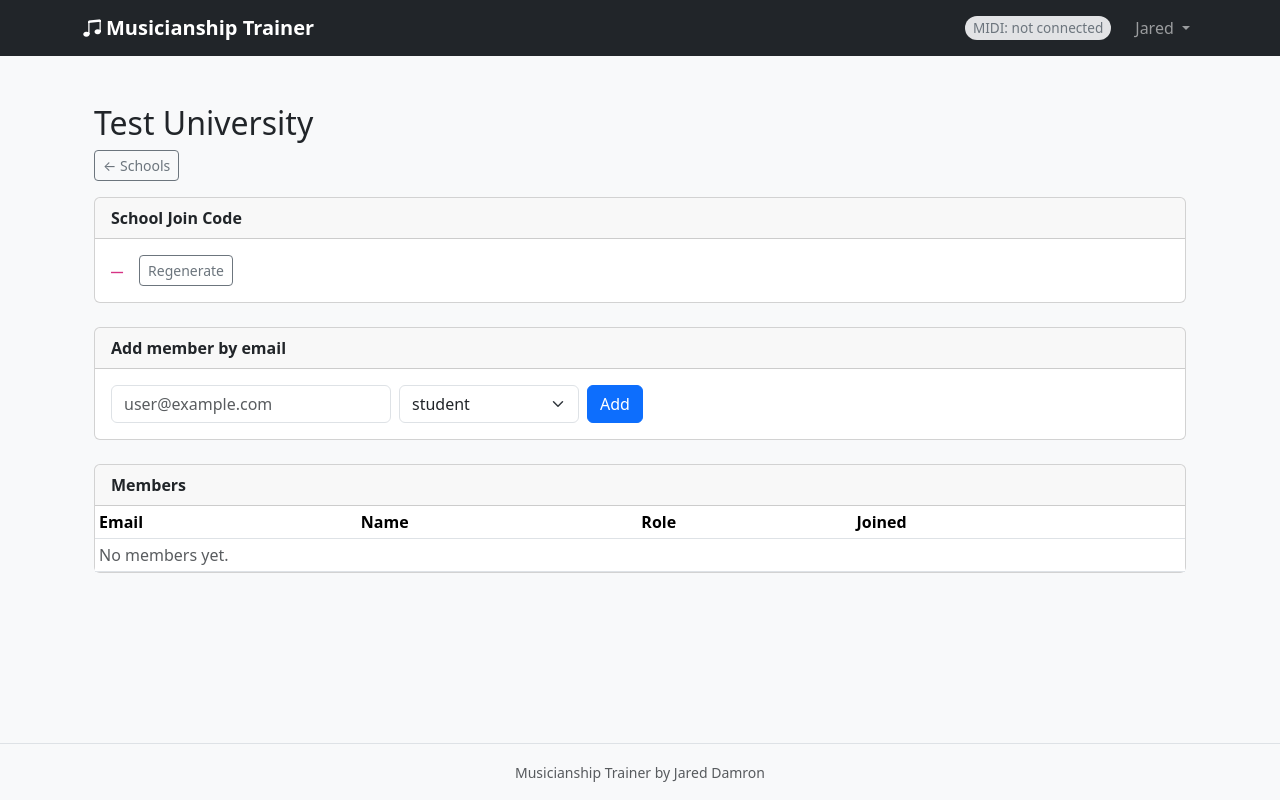
After one commit to FakeBees/Musicianship-Website, a Flask app: page /admin/schools/1/detail in a window 1280 px wide. The commit adds this page. Run offline with Flask 3, Linux system fonts and the light colour scheme; a user stored in the database is signed in.

Commit message:
feat: school details — join code, member counts, role assignment

```diff
--- a/app.py
+++ b/app.py
@@ -2,6 +2,7 @@ import json
 import os
 import random
 import secrets
+import string as _string
 from datetime import datetime, timedelta
 from flask import Flask, render_template, request, redirect, url_for, jsonify, session, flash
 from models import db, Melody, Tag, UserAttempt, Rhythm, RhythmAttempt, \
@@ -11,6 +12,11 @@ from models import db, Melody, Tag, UserAttempt, Rhythm, RhythmAttempt, \
                    ClassModuleExercise, ModuleCompletion, SchoolMembership
 from chord_utils import grade_harmonic_attempt, format_chord_name
 import curriculum as cur
+
+_ALPHA = _string.ascii_uppercase + _string.digits
+
+def _random_school_code():
+    return ''.join(secrets.choice(_ALPHA) for _ in range(8))
 
 app = Flask(__name__)
 
@@ -1231,6 +1237,101 @@ def admin_delete_school(school_id):
     return redirect(url_for('admin_schools'))
 
 
+@app.route('/admin/schools/<int:school_id>/detail', methods=['GET'])
+@login_required
+@role_required('admin_teacher', 'admin')
+def admin_school_detail(school_id):
+    school = School.query.get_or_404(school_id)
+    if current_user.role == 'admin_teacher':
+        mem = SchoolMembership.query.filter_by(
+            school_id=school_id, user_id=current_user.id, role='admin_teacher'
+        ).first()
+        if not mem:
+            abort(403)
+    memberships = SchoolMembership.query.filter_by(school_id=school_id).all()
+    return render_template('admin/school_detail.html',
+                           school=school,
+                           memberships=memberships,
+                           is_full_admin=(current_user.role == 'admin'))
+
+
+@app.route('/admin/schools/<int:school_id>/set-member-role', methods=['POST'])
+@login_required
+@role_required('admin_teacher', 'admin')
+def admin_set_member_role(school_id):
+    school = School.query.get_or_404(school_id)
+    user_id  = request.form.get('user_id', type=int)
+    new_role = request.form.get('role', '').strip()
+    if new_role not in ('student', 'admin_teacher', 'class_teacher'):
+        flash('Invalid role.', 'danger')
+        return redirect(url_for('admin_school_detail', school_id=school_id))
+    if current_user.role == 'admin_teacher':
+        mem = SchoolMembership.query.filter_by(
+            school_id=school_id, user_id=user_id
+        ).first_or_404()
+    else:
+        mem = SchoolMembership.query.filter_by(
+            school_id=school_id, user_id=user_id
+        ).first()
+        if not mem:
+            flash('User is not a member of this school.', 'danger')
+            return redirect(url_for('admin_school_detail', school_id=school_id))
+    mem.role = new_role
+    if new_role in ('admin_teacher', 'class_teacher'):
+        from models import User as _User
+        target = _User.query.get(user_id)
+        if target and target.role == 'student':
+            target.role = new_role
+    db.session.commit()
+    flash('Role updated.', 'success')
+    return redirect(url_for('admin_school_detail', school_id=school_id))
+
+
+@app.route('/admin/schools/<int:school_id>/add-member', methods=['POST'])
+@login_required
+@role_required('admin')
+def admin_add_school_member(school_id):
+    school = School.query.get_or_404(school_id)
+    email  = request.form.get('email', '').strip()
+    role   = request.form.get('role', 'student')
+    if role not in ('student', 'admin_teacher', 'class_teacher'):
+        role = 'student'
+    from models import User as _User
+    user = _User.query.filter_by(email=email).first()
+    if not user:
+        flash(f'No user with email "{email}".', 'danger')
+        return redirect(url_for('admin_school_detail', school_id=school_id))
+    exists = SchoolMembership.query.filter_by(
+        school_id=school_id, user_id=user.id
+    ).first()
+    if exists:
+        flash(f'{email} is already a member.', 'info')
+        return redirect(url_for('admin_school_detail', school_id=school_id))
+    db.session.add(SchoolMembership(school_id=school_id, user_id=user.id, role=role))
+    if role in ('admin_teacher', 'class_teacher') and user.role == 'student':
+        user.role = role
+    db.session.commit()
+    flash(f'Added {email} as {role}.', 'success')
+    return redirect(url_for('admin_school_detail', school_id=school_id))
+
+
+@app.route('/admin/schools/<int:school_id>/regen-join-code', methods=['POST'])
+@login_required
+@role_required('admin_teacher', 'admin')
+def admin_regen_join_code(school_id):
+    school = School.query.get_or_404(school_id)
+    if current_user.role == 'admin_teacher':
+        mem = SchoolMembership.query.filter_by(
+            school_id=school_id, user_id=current_user.id, role='admin_teacher'
+        ).first()
+        if not mem:
+            abort(403)
+    school.join_code = _random_school_code()
+    db.session.commit()
+    flash(f'Join code regenerated: {school.join_code}', 'success')
+    return redirect(url_for('admin_school_detail', school_id=school_id))
+
+
 @app.route('/admin/courses/<int:course_id>/delete', methods=['POST'])
 @login_required
 @role_required('admin')
--- /dev/null
+++ b/templates/admin/school_detail.html
@@ -0,0 +1,82 @@
+{% extends 'base.html' %}
+{% block title %}{{ school.name }} — Details{% endblock %}
+{% block content %}
+<div class="container py-4">
+  <h2>{{ school.name }}</h2>
+  <a href="{{ url_for('admin_schools') }}" class="btn btn-outline-secondary btn-sm mb-3">← Schools</a>
+
+  {% with messages = get_flashed_messages(with_categories=true) %}
+    {% for cat, msg in messages %}<div class="alert alert-{{ cat }}">{{ msg }}</div>{% endfor %}
+  {% endwith %}
+
+  <!-- Join code -->
+  <div class="card mb-4">
+    <div class="card-header fw-semibold">School Join Code</div>
+    <div class="card-body d-flex align-items-center gap-3">
+      <code class="fs-5">{{ school.join_code or '—' }}</code>
+      <form method="post" action="{{ url_for('admin_regen_join_code', school_id=school.id) }}"
+            onsubmit="return confirm('Regenerate join code? The old code will stop working.')">
+        <button class="btn btn-sm btn-outline-secondary">Regenerate</button>
+      </form>
+    </div>
+  </div>
+
+  <!-- Add member (full admin only) -->
+  {% if is_full_admin %}
+  <div class="card mb-4">
+    <div class="card-header fw-semibold">Add member by email</div>
+    <div class="card-body">
+      <form method="post" action="{{ url_for('admin_add_school_member', school_id=school.id) }}"
+            class="d-flex gap-2 flex-wrap">
+        <input name="email" type="email" class="form-control" placeholder="user@example.com"
+               style="max-width:280px" required>
+        <select name="role" class="form-select" style="max-width:180px">
+          <option value="student">student</option>
+          <option value="class_teacher">class_teacher</option>
+          <option value="admin_teacher">admin_teacher</option>
+        </select>
+        <button class="btn btn-primary">Add</button>
+      </form>
+    </div>
+  </div>
+  {% endif %}
+
+  <!-- Members table -->
+  <div class="card">
+    <div class="card-header fw-semibold">Members</div>
+    <div class="card-body p-0">
+      <table class="table table-sm align-middle mb-0">
+        <thead>
+          <tr><th>Email</th><th>Name</th><th>Role</th><th>Joined</th><th></th></tr>
+        </thead>
+        <tbody>
+        {% for m in memberships %}
+        <tr>
+          <td>{{ m.user.email }}</td>
+          <td>{{ m.user.display_name or '—' }}</td>
+          <td><span class="badge bg-secondary">{{ m.role }}</span></td>
+          <td class="text-muted small">{{ m.joined_at.strftime('%Y-%m-%d') if m.joined_at else '—' }}</td>
+          <td>
+            <form method="post" action="{{ url_for('admin_set_member_role', school_id=school.id) }}"
+                  class="d-flex gap-1">
+              <input type="hidden" name="user_id" value="{{ m.user_id }}">
+              <select name="role" class="form-select form-select-sm" style="width:auto">
+                {% if is_full_admin %}
+                <option value="student" {% if m.role == 'student' %}selected{% endif %}>student</option>
+                {% endif %}
+                <option value="class_teacher" {% if m.role == 'class_teacher' %}selected{% endif %}>class_teacher</option>
+                <option value="admin_teacher" {% if m.role == 'admin_teacher' %}selected{% endif %}>admin_teacher</option>
+              </select>
+              <button class="btn btn-sm btn-outline-primary">Set</button>
+            </form>
+          </td>
+        </tr>
+        {% else %}
+        <tr><td colspan="5" class="text-muted">No members yet.</td></tr>
+        {% endfor %}
+        </tbody>
+      </table>
+    </div>
+  </div>
+</div>
+{% endblock %}
```
Also changed, not shown: templates/admin/schools.html (+19 -4 lines).
